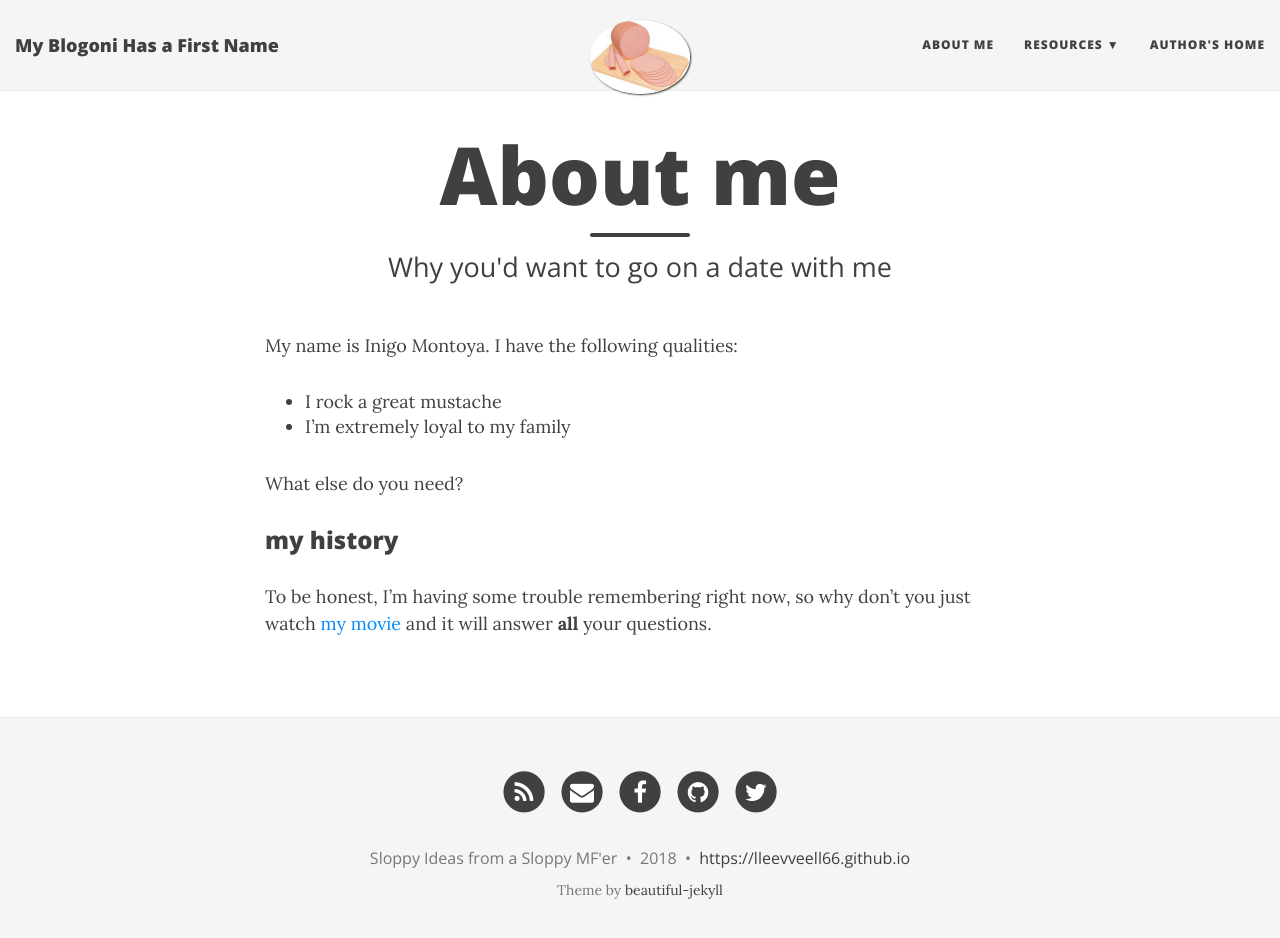
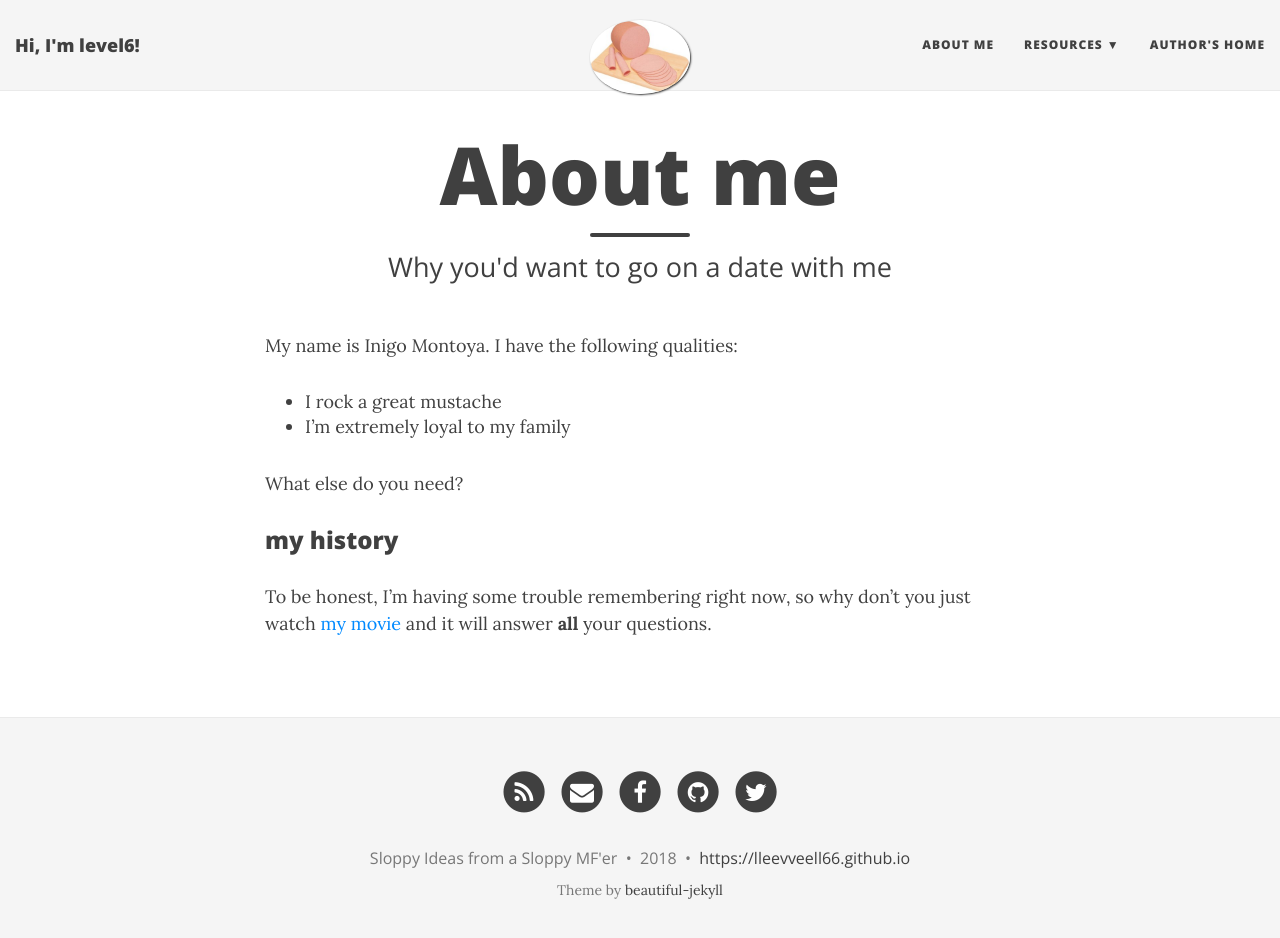
Before and after one commit to lleevveell66/lleevveell66.github.io, a Jekyll site: the page built from aboutme.md, in a window 1280 px wide and 951 px high. Shown: the top 938 px of the window. Built offline with Jekyll 4.4.1, drawn with Linux system fonts in a browser that asks for light colours; nearby versions of some CDN libraries.

Commit message:
this dash m

```diff
--- a/_config.yml
+++ b/_config.yml
@@ -14,7 +14,7 @@ baseurl: ""
 # Of course don't forget to change the username and projectname to YOUR username and project
 
 # Name of website
-title: My Blogoni Has a First Name
+title: Hi, I'm level6!
 
 # Short description of your site
 description: Just a Bunch of Experience
--- a/index.html
+++ b/index.html
@@ -1,6 +1,6 @@
 ---
 layout: page
-title: Hi, I'm level6!
+title: My Blogoni Has a First Name
 subtitle: Just a Bunch of Experience
 use-site-title: false
 ---
```
